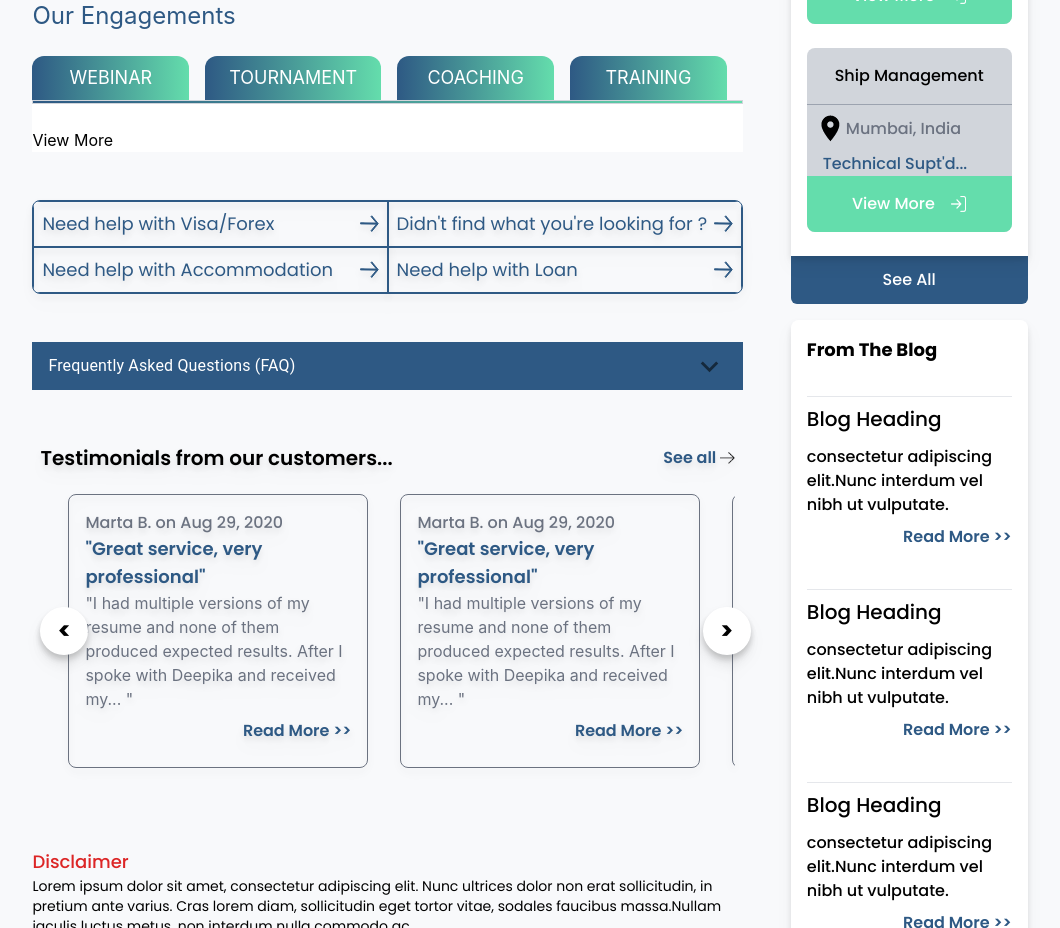
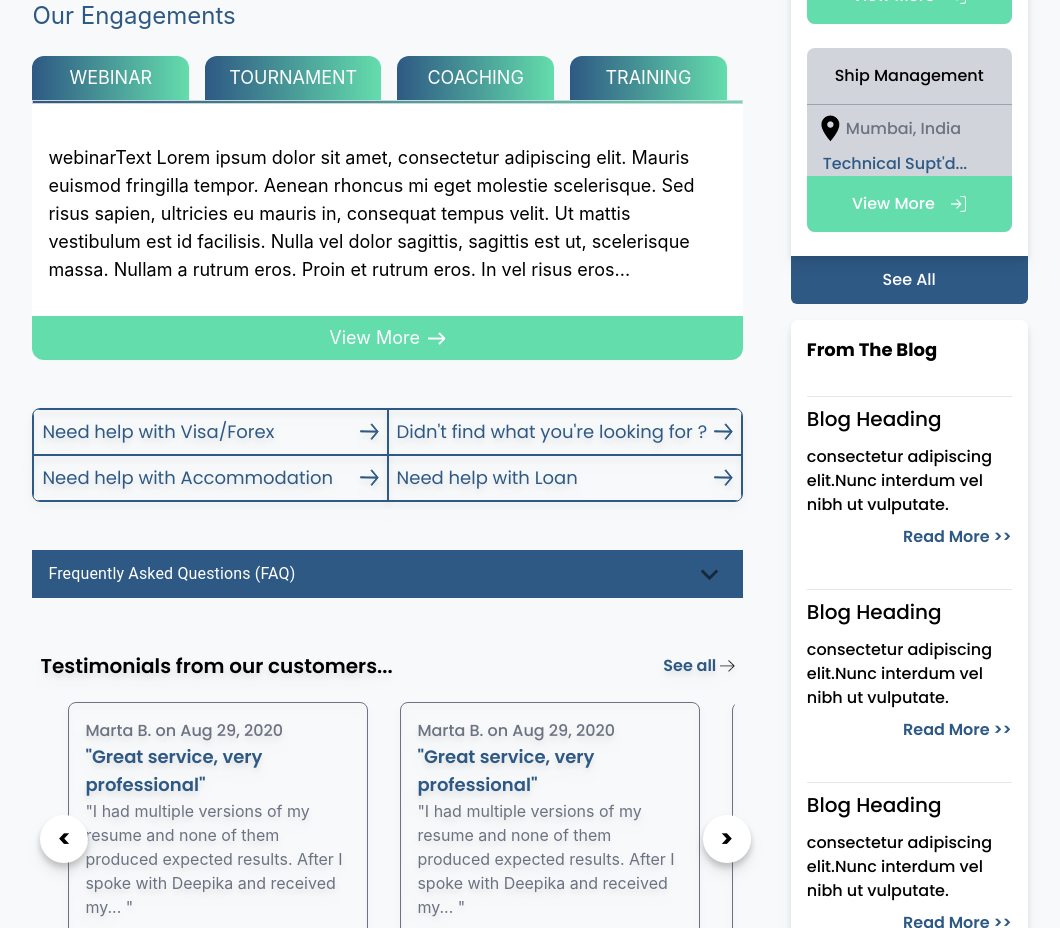
Before and after one commit to ARS1337/newapp, a React (Create React App) app: page /EventsPage in a window 1280 px wide. Shown: the part 1560-2488 px from the top of the page, without its empty margins (110-1170 px from the left). Built offline with nearby package versions, Linux system fonts and the light colour scheme.

Commit message:
event page completed

```diff
--- a/src/Pages/EventsPage.js
+++ b/src/Pages/EventsPage.js
@@ -34,7 +34,15 @@ const EventCardComponent = (props) => {
 };
 
 function EventsPage(props) {
-  const [currTab, setcurrTab] = useState("Webinar");
+  const webinarText =
+    "webinarText Lorem ipsum dolor sit amet, consectetur adipiscing elit. Mauris euismod fringilla tempor. Aenean rhoncus mi eget molestie scelerisque. Sed risus sapien, ultricies eu mauris in, consequat tempus velit. Ut mattis vestibulum est id facilisis. Nulla vel dolor sagittis, sagittis est ut, scelerisque massa. Nullam a rutrum eros. Proin et rutrum eros. In vel risus eros...";
+  const tournamentText =
+    "tournamentText Lorem ipsum dolor sit amet, consectetur adipiscing elit. Mauris euismod fringilla tempor. Aenean rhoncus mi eget molestie scelerisque. Sed risus sapien, ultricies eu mauris in, consequat tempus velit. Ut mattis vestibulum est id facilisis. Nulla vel dolor sagittis, sagittis est ut, scelerisque massa. Nullam a rutrum eros. Proin et rutrum eros. In vel risus eros...";
+  const coachingText =
+    "coachingText Lorem ipsum dolor sit amet, consectetur adipiscing elit. Mauris euismod fringilla tempor. Aenean rhoncus mi eget molestie scelerisque. Sed risus sapien, ultricies eu mauris in, consequat tempus velit. Ut mattis vestibulum est id facilisis. Nulla vel dolor sagittis, sagittis est ut, scelerisque massa. Nullam a rutrum eros. Proin et rutrum eros. In vel risus eros...";
+  const trainingText =
+    "trainingText Lorem ipsum dolor sit amet, consectetur adipiscing elit. Mauris euismod fringilla tempor. Aenean rhoncus mi eget molestie scelerisque. Sed risus sapien, ultricies eu mauris in, consequat tempus velit. Ut mattis vestibulum est id facilisis. Nulla vel dolor sagittis, sagittis est ut, scelerisque massa. Nullam a rutrum eros. Proin et rutrum eros. In vel risus eros...";
+  const [currTabText, setcurrTabText] = useState(webinarText);
   return (
     <div className="w-full">
       <div className="bg-white rounded-md p-5 flex flex-col my-6 text-gray-500">
@@ -63,15 +71,38 @@ function EventsPage(props) {
       <div className="mt-6">
         <label className="text-2xl text-blue-custom">Our Engagements</label>
         <div className="flex flex-row items-center justify-between mt-6 overflow-scroll md:overflow-hidden">
-          <GradientButton onClick={() => {}} text="webinar" />
-          <GradientButton onClick={() => {}} text="Tournament" />
-          <GradientButton onClick={() => {}} text="coaching" />
-          <GradientButton onClick={() => {}} text="training" />
+          <GradientButton
+            onClick={() => {
+              setcurrTabText(webinarText);
+            }}
+            text="webinar"
+          />
+          <GradientButton
+            onClick={() => {
+              setcurrTabText(tournamentText);
+            }}
+            text="Tournament"
+          />
+          <GradientButton
+            onClick={() => {
+              setcurrTabText(coachingText);
+            }}
+            text="coaching"
+          />
+          <GradientButton
+            onClick={() => {
+              setcurrTabText(trainingText);
+            }}
+            text="training"
+          />
         </div>
         <div className="h-1 bg-gradient-to-r from-blue-custom to-green-custom w-full border border-gray-300  "></div>
         <div className="bg-white pt-6">
-
-            <button>View More</button>
+          <div className="text-lg p-4 pb-8" >{currTabText}</div>
+          <button className="bg-green-custom w-full rounded-b-xl p-2 text-white text-lg flex flex-row items-center justify-center">
+            View More
+            <img src="/assets/EventsPage/iconfinder_outlined_log_in_4280467 copy.png" alt="" className="pl-2" />
+          </button>
         </div>
       </div>
     </div>
```
Also changed, not shown: public/assets/EventsPage/iconfinder_outlined_log_in_4280467 copy.png (added).
